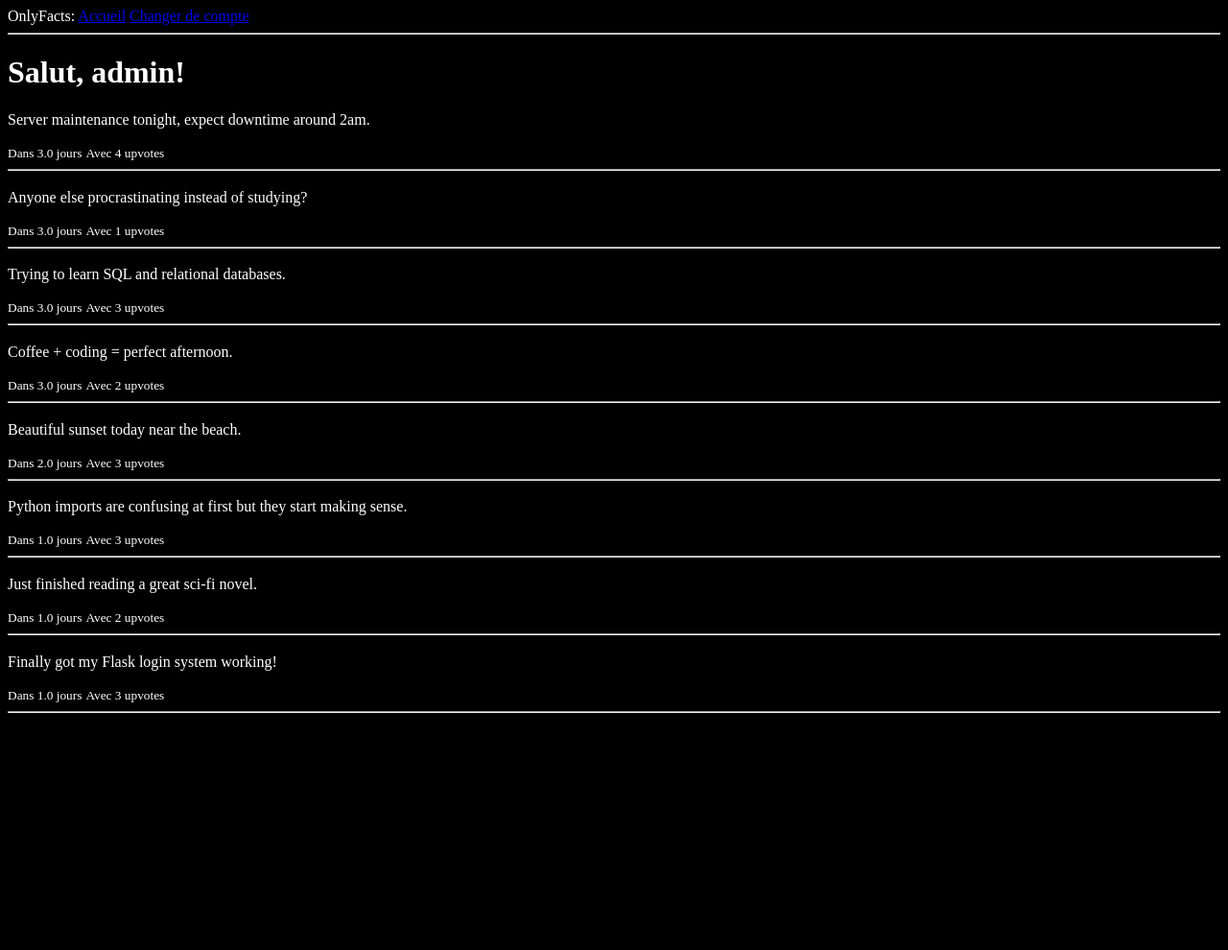
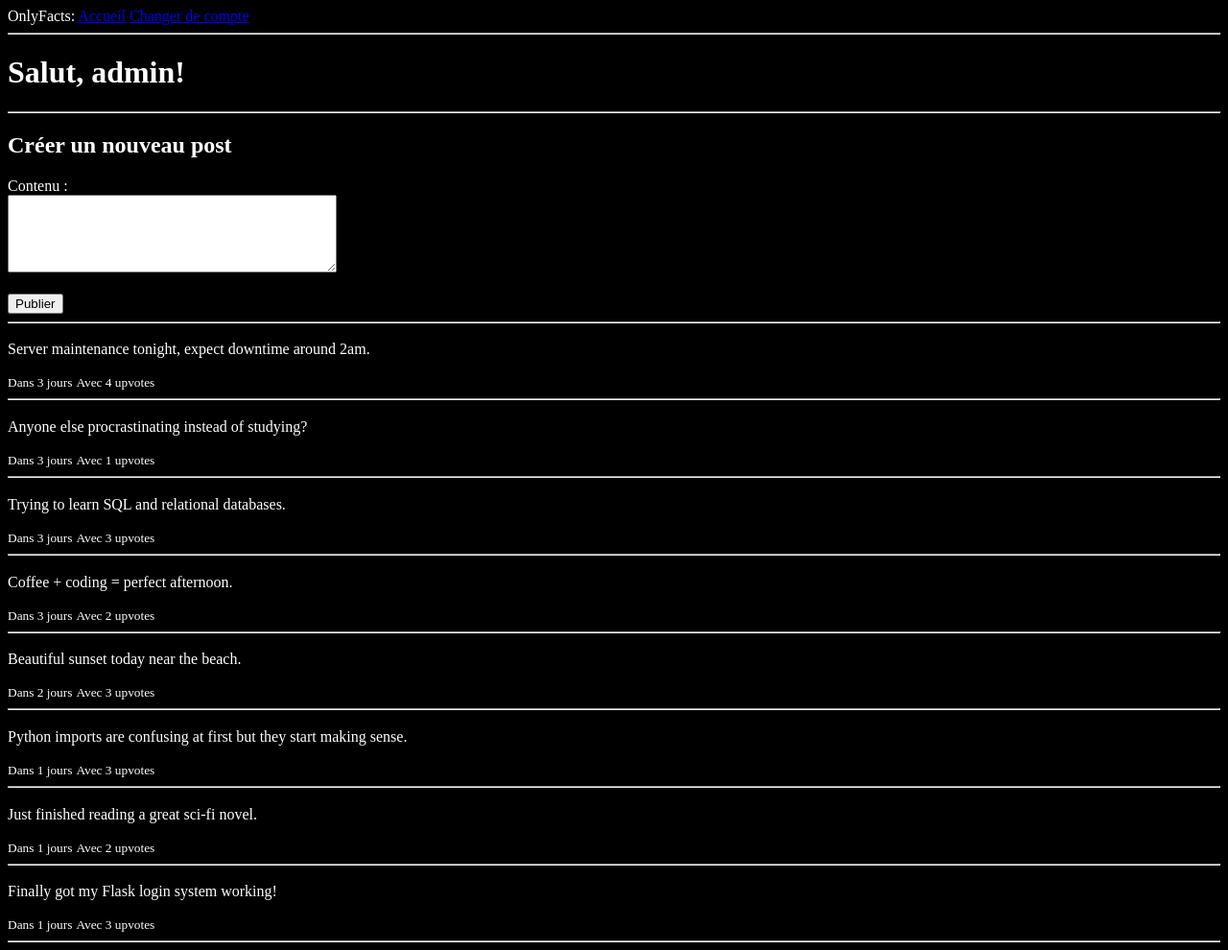
Before and after one commit to Douwang0/OnlyFacts, a Flask app: page / in a window 1280 px wide. Shown: the whole page at 96% size. Before the commit the page ends 743 px from the top, so only its background shows below. Run offline with Flask 3, Linux system fonts and the light colour scheme; the visitor is signed in with stand-in values (Sample User, id 1).

Commit message:
Post des messages arrondi des valeur de date

```diff
--- a/apps/post.py
+++ b/apps/post.py
@@ -19,13 +19,13 @@ def liste_post_fini(debut = 0,fin = 20,croissant=False,cle="created"):
             debut = "Dans "
 
         if temp < 60: # 1min
-            post['created'] = f"{temp} sec"
+            post['created'] = f"{int(temp)} sec"
         elif temp < 3600: # 1h
-            post['created'] = f"{temp//60} min"
+            post['created'] = f"{int(temp//60)} min"
         elif temp < 86400: # 1j
-            post['created'] = f"{temp//3600} h"
+            post['created'] = f"{int(temp//3600)} h"
         elif temp < 31557600: # 1an
-            post['created'] = f"{temp//86400} jours"
+            post['created'] = f"{int(temp//86400)} jours"
         else:
             post['created'] = "plus d'un an"
         post['created'] = debut + post['created']
--- a/apps/routes.py
+++ b/apps/routes.py
@@ -1,5 +1,5 @@
 from flask import render_template, request, session, g, redirect
-from apps.data import get_utilisateur_par_id, get_posts_avec_infos
+from apps.data import get_utilisateur_par_id, creer_post
 from apps.auth import get_utilisateur, set_utilisateur
 from apps.post import liste_post_fini
 from . import app # On utilise . pour utiliser le app deja import
@@ -50,6 +50,15 @@ def register():
             return redirect('/login')
     return render_template('signin.html', erreur=erreur)
 
+
+
+@app.route('/create_post', methods = ['POST'])
+def create_post():
+    if request.method == 'POST':
+        contenu = request.form['contenu']
+        creer_post(g.utilisateur["id"], contenu)
+    return redirect("/")
+
 #Page de test, a enlever
 @app.route('/form', methods = ['POST','GET'])
 def form():
--- a/apps/templates/index.html
+++ b/apps/templates/index.html
@@ -5,7 +5,17 @@
 {% block content %}
 
 <h1>Salut, {{ utilisateur.prenom }}!</h1>
+<hr>
+<h2>Créer un nouveau post</h2>
 
+<form action="/create_post" method="POST">
+
+    <label for="contenu">Contenu :</label><br>
+    <textarea id="contenu" name="contenu" rows="5" cols="40" required></textarea><br><br>
+
+    <input type="submit" value="Publier">
+</form>
+<hr>
 <div class="posts">
     {% for post in posts %}
     <div class="post">
--- a/apps/templates/login.html
+++ b/apps/templates/login.html
@@ -7,13 +7,13 @@
     Mot de passe incorrect <br/>
     {% endif %}
     <label>Nom</label>
-    <input type="text" name="nom"><br/>
+    <input type="text" name="nom" required><br/>
 
     <label>Prenom</label>
-    <input type="text" name="prenom"><br/>
+    <input type="text" name="prenom" required><br/>
 
     <label>Mot de Passe</label>
-    <input type="password" name="mdp"><br/>
+    <input type="password" name="mdp" required><br/>
 
     <input type="submit" value="Se Connecter"><br/>
 
```
Also changed, not shown: Docs/Journal de Bord.md (+4 -0 lines), apps/templates/signin.html (+4 -4 lines).
